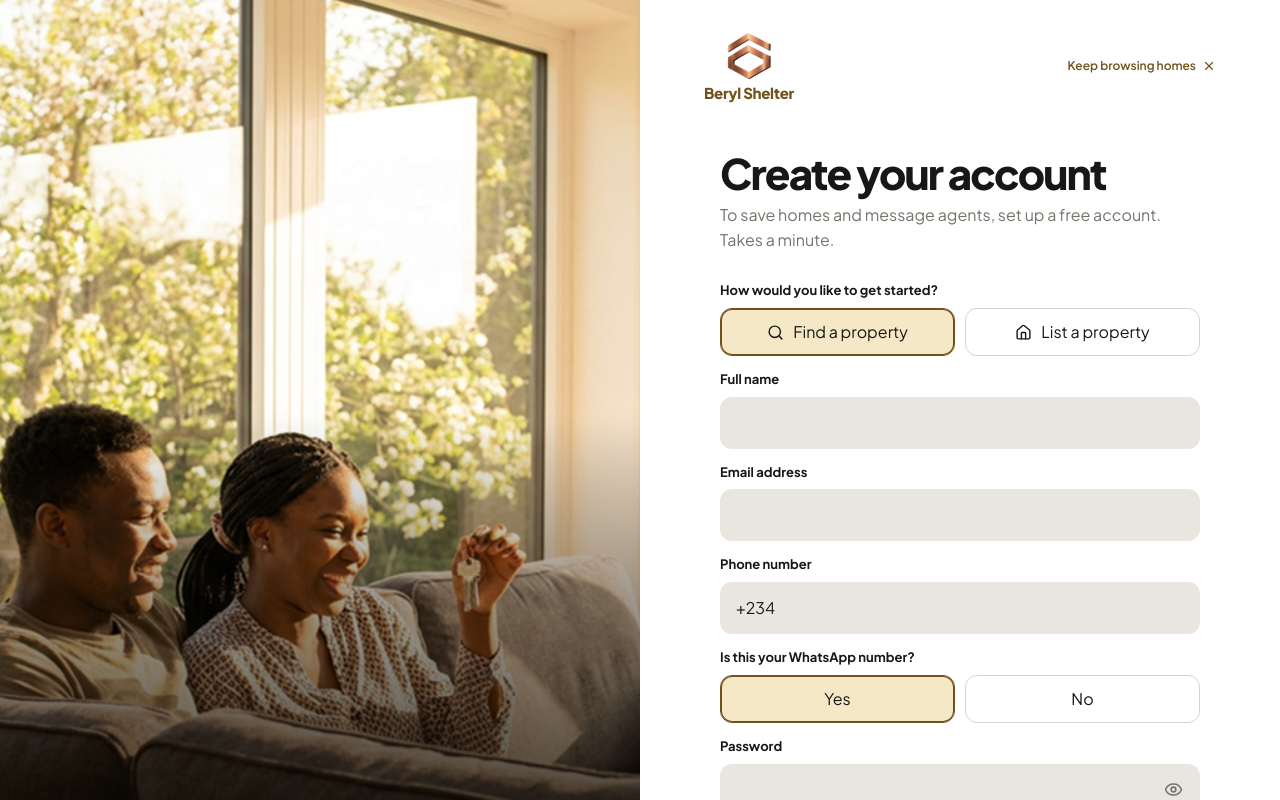
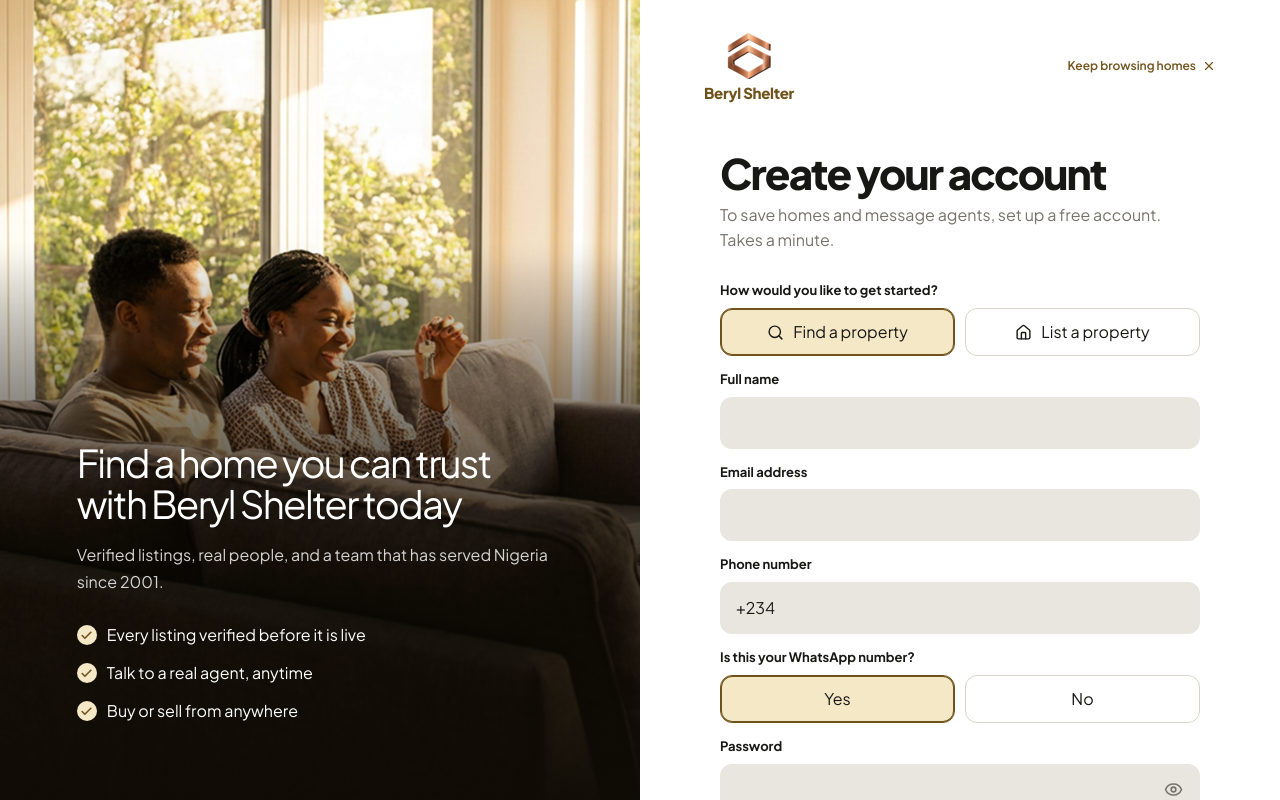
Before and after one commit to Beryl-Shelters/beryl-prestige-living, a Next.js app in the folder apps/web/: page /signup in a window 1280 px wide. Shown: the top 800 px of the page. Built offline with nearby package versions, Linux system fonts and the light colour scheme; no server answers.

Commit message:
fix(web): constrain auth artwork to desktop viewport

```diff
--- a/apps/web/app/globals.css
+++ b/apps/web/app/globals.css
@@ -1188,9 +1188,15 @@ textarea.form-control {
 @media (min-width: 1024px) {
   .auth-shell {
     grid-template-columns: minmax(420px, 1fr) minmax(520px, 1fr);
+    align-items: start;
   }
   .auth-artwork {
     display: flex;
+    align-self: start;
+    position: sticky;
+    top: 0;
+    min-height: 0;
+    height: 100svh;
   }
   .auth-panel {
     padding: 32px var(--space-page-desktop);
```
Also changed, not shown: 2 other files (tests, documents, lock files or other folders).
